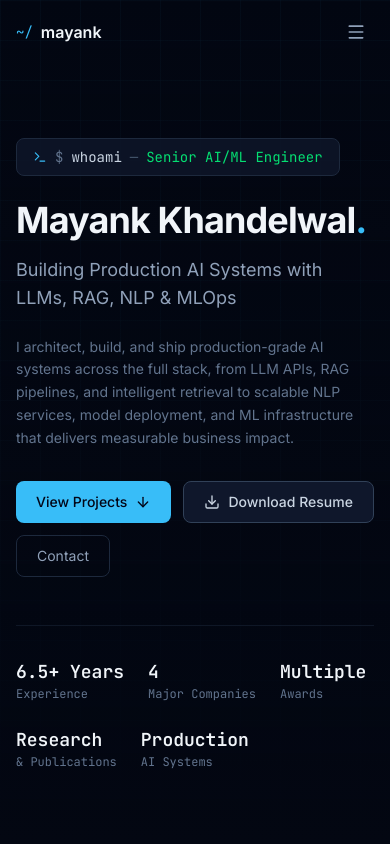
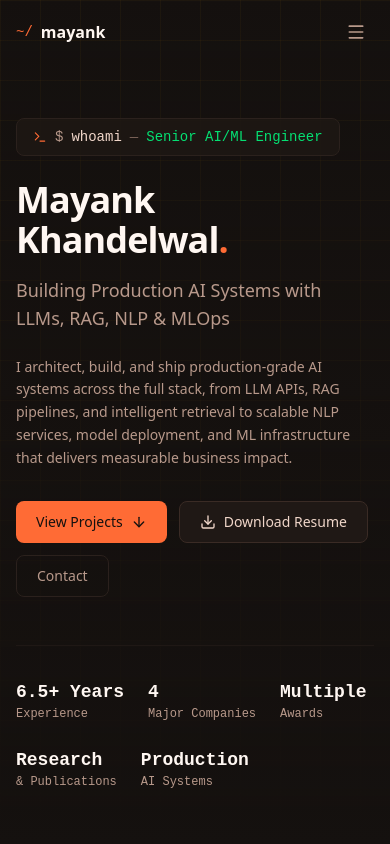
Before and after one commit to Mayank187/mayank187.github.io, a React (Vite) app: page / in a window 390 px wide. Shown: the top 844 px of the page. Built offline with nearby package versions, Linux system fonts and the light colour scheme.

Commit message:
changed theme and fixed navigation bar in phone

```diff
--- a/src/App.tsx
+++ b/src/App.tsx
@@ -1,3 +1,4 @@
+import { ThemeProvider } from './components/ThemeProvider';
 import { Navbar } from './components/Navbar';
 import { GridBackground } from './components/GridBackground';
 import { Footer } from './components/Footer';
@@ -14,6 +15,7 @@ import { Contact } from './sections/Contact';
 
 export default function App() {
   return (
+    <ThemeProvider>
       <div className="relative min-h-screen">
         <GridBackground />
         <Navbar />
@@ -31,5 +33,6 @@ export default function App() {
         </main>
         <Footer />
       </div>
+    </ThemeProvider>
   );
 }
--- a/src/components/Navbar.tsx
+++ b/src/components/Navbar.tsx
@@ -22,7 +22,15 @@ export function Navbar() {
       )}
     >
       <div className="mx-auto flex h-16 max-w-6xl items-center justify-between px-4 md:px-6">
-        <a href="#" className="flex items-center gap-2">
+        <a
+          href="#"
+          onClick={(e) => {
+            e.preventDefault();
+            window.scrollTo({ top: 0, behavior: 'smooth' });
+            history.pushState(null, '', window.location.pathname);
+          }}
+          className="flex items-center gap-2"
+        >
           <span className="font-mono text-sm text-brand-400">~/</span>
           <span className="font-semibold text-slate-100">mayank</span>
         </a>
@@ -86,7 +94,13 @@ export function Navbar() {
                 <a
                   key={item.id}
                   href={`#${item.id}`}
-                  onClick={() => setMobileOpen(false)}
+                  onClick={(e) => {
+                    e.preventDefault();
+                    setMobileOpen(false);
+                    setTimeout(() => {
+                      document.getElementById(item.id)?.scrollIntoView({ behavior: 'smooth' });
+                    }, 300);
+                  }}
                   className={cn(
                     'rounded-md px-3 py-2 font-mono text-sm transition-colors',
                     active === item.id
--- /dev/null
+++ b/src/components/ThemeProvider.tsx
@@ -0,0 +1,95 @@
+import { useEffect } from 'react';
+import { theme } from '../data/theme';
+
+function interpolate(c1: string, c2: string, t: number): string {
+  const parse = (h: string) => [
+    parseInt(h.slice(1, 3), 16),
+    parseInt(h.slice(3, 5), 16),
+    parseInt(h.slice(5, 7), 16),
+  ];
+  const [r1, g1, b1] = parse(c1);
+  const [r2, g2, b2] = parse(c2);
+  const hex = (v: number) =>
+    Math.round(v).toString(16).padStart(2, '0');
+  return `#${hex(r1 + (r2 - r1) * t)}${hex(g1 + (g2 - g1) * t)}${hex(b1 + (b2 - b1) * t)}`;
+}
+
+function lighten(hex: string, amt: number): string {
+  return interpolate(hex, '#ffffff', amt);
+}
+
+export function ThemeProvider({ children }: { children: React.ReactNode }) {
+  useEffect(() => {
+    const root = document.documentElement;
+    const c = theme.colors;
+
+    // Brand colors — use explicit shades if provided, else generate from primary
+    const brand = c.brand ?? {
+      50: lighten(c.primary, 0.85),
+      100: lighten(c.primary, 0.75),
+      200: lighten(c.primary, 0.6),
+      300: lighten(c.primary, 0.4),
+      400: c.primary,
+      500: c.primaryDim,
+      600: interpolate(c.primary, '#000000', 0.3),
+      700: interpolate(c.primary, '#000000', 0.45),
+    };
+
+    root.style.setProperty('--color-brand-50', brand[50]);
+    root.style.setProperty('--color-brand-100', brand[100]);
+    root.style.setProperty('--color-brand-200', brand[200]);
+    root.style.setProperty('--color-brand-300', brand[300]);
+    root.style.setProperty('--color-brand-400', brand[400]);
+    root.style.setProperty('--color-brand-500', brand[500]);
+    root.style.setProperty('--color-brand-600', brand[600]);
+    root.style.setProperty('--color-brand-700', brand[700]);
+
+    // Override Tailwind's slate palette with theme bg colors
+    // Components use slate-100 (text), slate-200-400 (secondary text), slate-500-600 (muted), slate-700-800 (borders/cards), slate-900-950 (backgrounds)
+    root.style.setProperty('--color-slate-50', c.text.primary);
+    root.style.setProperty('--color-slate-100', c.text.primary);
+    root.style.setProperty('--color-slate-200', c.text.secondary);
+    root.style.setProperty('--color-slate-300', c.text.secondary);
+    root.style.setProperty('--color-slate-400', c.text.muted);
+    root.style.setProperty('--color-slate-500', c.text.muted);
+    root.style.setProperty('--color-slate-600', interpolate(c.text.muted, c.border, 0.5));
+    root.style.setProperty('--color-slate-700', c.border);
+    root.style.setProperty('--color-slate-800', c.bg.card);
+    root.style.setProperty('--color-slate-900', c.bg.surface);
+    root.style.setProperty('--color-slate-950', c.bg.base);
+
+    // Also override gray (used by some Tailwind defaults)
+    root.style.setProperty('--color-gray-950', c.bg.base);
+    root.style.setProperty('--color-gray-900', c.bg.surface);
+
+    // Surface colors
+    root.style.setProperty('--color-surface-950', c.bg.base);
+    root.style.setProperty('--color-surface-900', c.bg.surface);
+    root.style.setProperty('--color-surface-800', c.bg.card);
+    root.style.setProperty('--color-surface-700', c.bg.hover);
+
+    // Accent colors
+    root.style.setProperty('--color-accent-purple', c.secondary);
+    root.style.setProperty('--color-accent-teal', c.accent);
+    root.style.setProperty('--color-accent-green', c.terminal);
+
+    // Fonts
+    root.style.setProperty('--font-sans', theme.fonts.sans);
+    root.style.setProperty('--font-mono', theme.fonts.mono);
+
+    // Body
+    document.body.style.backgroundColor = c.bg.base;
+    document.body.style.color = c.text.primary;
+
+    // Grid & glow
+    root.style.setProperty('--grid-color', c.grid ?? c.glow);
+    root.style.setProperty('--glow-color', c.glow);
+
+    // Scrollbar
+    if (c.scrollbar) {
+      root.style.setProperty('--color-surface-950', c.scrollbar.track);
+    }
+  }, []);
+
+  return <>{children}</>;
+}
--- a/src/data/theme.ts
+++ b/src/data/theme.ts
@@ -1,30 +1,67 @@
 export const theme = {
   colors: {
-    primary: '#38bdf8',       // cyan-400
-    primaryDim: '#0ea5e9',    // cyan-500
-    secondary: '#a78bfa',     // purple-400
-    accent: '#2dd4bf',        // teal-400
-    terminal: '#4ade80',      // green-400
+    primary: '#ff6b35',
+    primaryDim: '#e85d2f',
+    secondary: '#ffb703',
+    accent: '#fb7185',
+    terminal: '#84cc16',
+
+    brand: {
+      50: '#fff4ed',
+      100: '#ffe6d5',
+      200: '#ffbf99',
+      300: '#ff9a66',
+      400: '#ff6b35',
+      500: '#e85d2f',
+      600: '#c2410c',
+      700: '#9a3412',
+    },
+
     bg: {
-      base: '#030712',        // gray-950
-      surface: '#0f172a',     // slate-900
-      card: '#1e293b',        // slate-800
-      hover: '#334155',       // slate-700
+      base: '#15110f',
+      surface: '#1f1815',
+      card: '#2b211d',
+      hover: '#3a2b25',
+      elevated: '#523a31',
     },
+
     text: {
-      primary: '#f1f5f9',     // slate-100
-      secondary: '#94a3b8',   // slate-400
-      muted: '#64748b',       // slate-500
+      primary: '#fff7f2',
+      secondary: '#f0d6c9',
+      muted: '#b8998b',
     },
-    border: '#1e293b',
-    glow: 'rgba(56, 189, 248, 0.15)',
+
+    border: '#3a2b25',
+    glow: 'rgba(255, 107, 53, 0.16)',
+    grid: 'rgba(255, 183, 3, 0.04)',
+    scrollbar: {
+      track: '#15110f',
+      thumb: '#523a31',
+    },
   },
+
   fonts: {
-    sans: "'Inter', sans-serif",
-    mono: "'JetBrains Mono', monospace",
+    sans: "'Clash Display', 'Sora', ui-sans-serif, system-ui, sans-serif",
+    mono: "'IBM Plex Mono', ui-monospace, monospace",
   },
+
+  effects: {
+    glowCyan: {
+      boxShadow:
+        '0 0 22px rgba(255, 107, 53, 0.15), 0 0 58px rgba(251, 113, 133, 0.05)',
+    },
+    grid: {
+      size: '34px 34px',
+      color: 'rgba(255, 183, 3, 0.04)',
+    },
+    scrollbar: {
+      width: '8px',
+      radius: '2px',
+    },
+  },
+
   nav: {
-    height: '64px',
+    height: '66px',
   },
 } as const;
 
--- a/src/hooks/useActiveSection.ts
+++ b/src/hooks/useActiveSection.ts
@@ -1,17 +1,30 @@
-import { useEffect, useState } from 'react';
+import { useEffect, useState, useRef } from 'react';
 
 export function useActiveSection(sectionIds: string[]) {
   const [active, setActive] = useState('');
+  const visibleRef = useRef(new Set<string>());
 
   useEffect(() => {
     const observer = new IntersectionObserver(
       (entries) => {
-        const visible = entries.filter((e) => e.isIntersecting);
-        if (visible.length > 0) {
-          const sorted = visible.sort(
-            (a, b) => b.intersectionRatio - a.intersectionRatio,
-          );
-          setActive(sorted[0].target.id);
+        entries.forEach((entry) => {
+          if (entry.isIntersecting) {
+            visibleRef.current.add(entry.target.id);
+          } else {
+            visibleRef.current.delete(entry.target.id);
+          }
+        });
+
+        if (visibleRef.current.size === 0) {
+          setActive('');
+        } else {
+          // Pick the first section in document order that's visible
+          for (const id of sectionIds) {
+            if (visibleRef.current.has(id)) {
+              setActive(id);
+              break;
+            }
+          }
         }
       },
       { rootMargin: '-20% 0px -60% 0px', threshold: [0, 0.25, 0.5] },
--- a/src/index.css
+++ b/src/index.css
@@ -47,11 +47,11 @@ body {
 
 .bg-grid {
   background-image:
-    linear-gradient(rgba(56, 189, 248, 0.03) 1px, transparent 1px),
-    linear-gradient(90deg, rgba(56, 189, 248, 0.03) 1px, transparent 1px);
+    linear-gradient(var(--grid-color, rgba(56, 189, 248, 0.03)) 1px, transparent 1px),
+    linear-gradient(90deg, var(--grid-color, rgba(56, 189, 248, 0.03)) 1px, transparent 1px);
   background-size: 40px 40px;
 }
 
 .glow-cyan {
-  box-shadow: 0 0 20px rgba(56, 189, 248, 0.15), 0 0 60px rgba(56, 189, 248, 0.05);
+  box-shadow: 0 0 20px var(--glow-color, rgba(56, 189, 248, 0.15)), 0 0 60px var(--glow-color, rgba(56, 189, 248, 0.05));
 }
```
Lines whose indentation alone changed are shown as unchanged.
